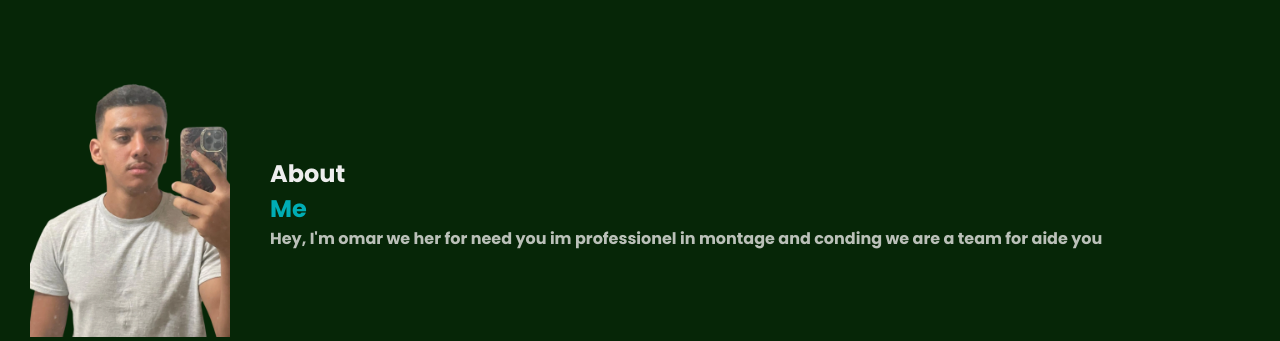
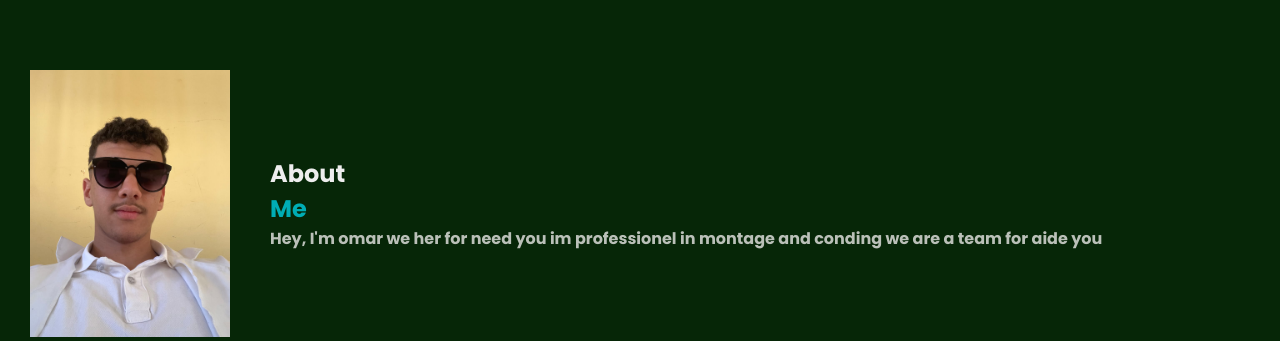
Before and after one commit to elakhdaromaaar-alt/projet-omar, a plain HTML site: page index.html in a window 1280 px wide. Shown: the part 616-957 px from the top of the page. Drawn offline with Linux system fonts and the light colour scheme.

Commit message:
ben taher

```diff
--- a/index.html
+++ b/index.html
@@ -49,7 +49,7 @@
 
     <section class="aboutMe" id="aboutMe">
          <img
-        src="photos/WhatsApp Image 2026-09-19 at 10.53.07.png"
+        src="photos/WhatsApp Image 2026-09-18 at 22.09.22.jpeg"
         alt="aboutMe image"
         class="aboutMeImg"
         style="width: 200px;height: auto;"
```
